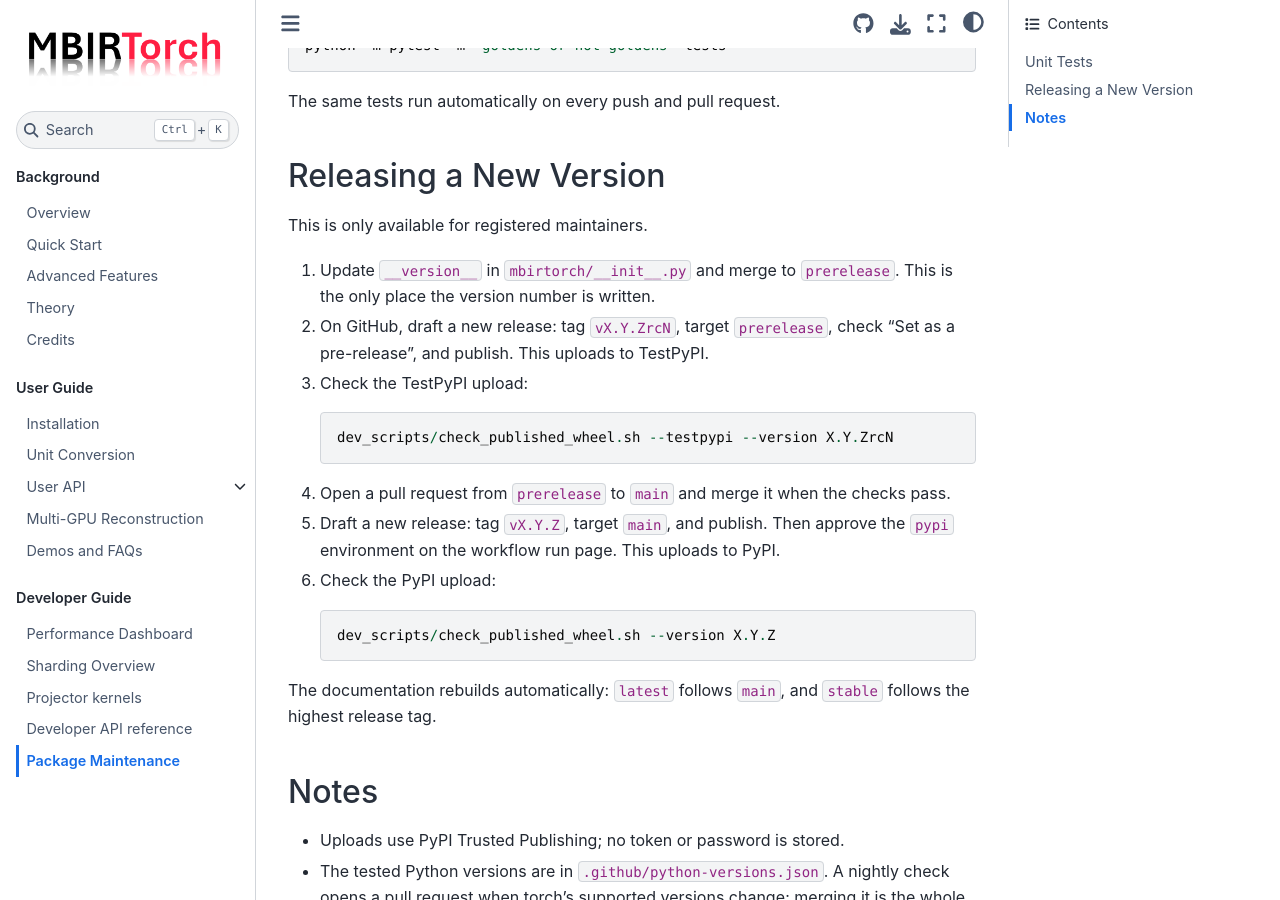
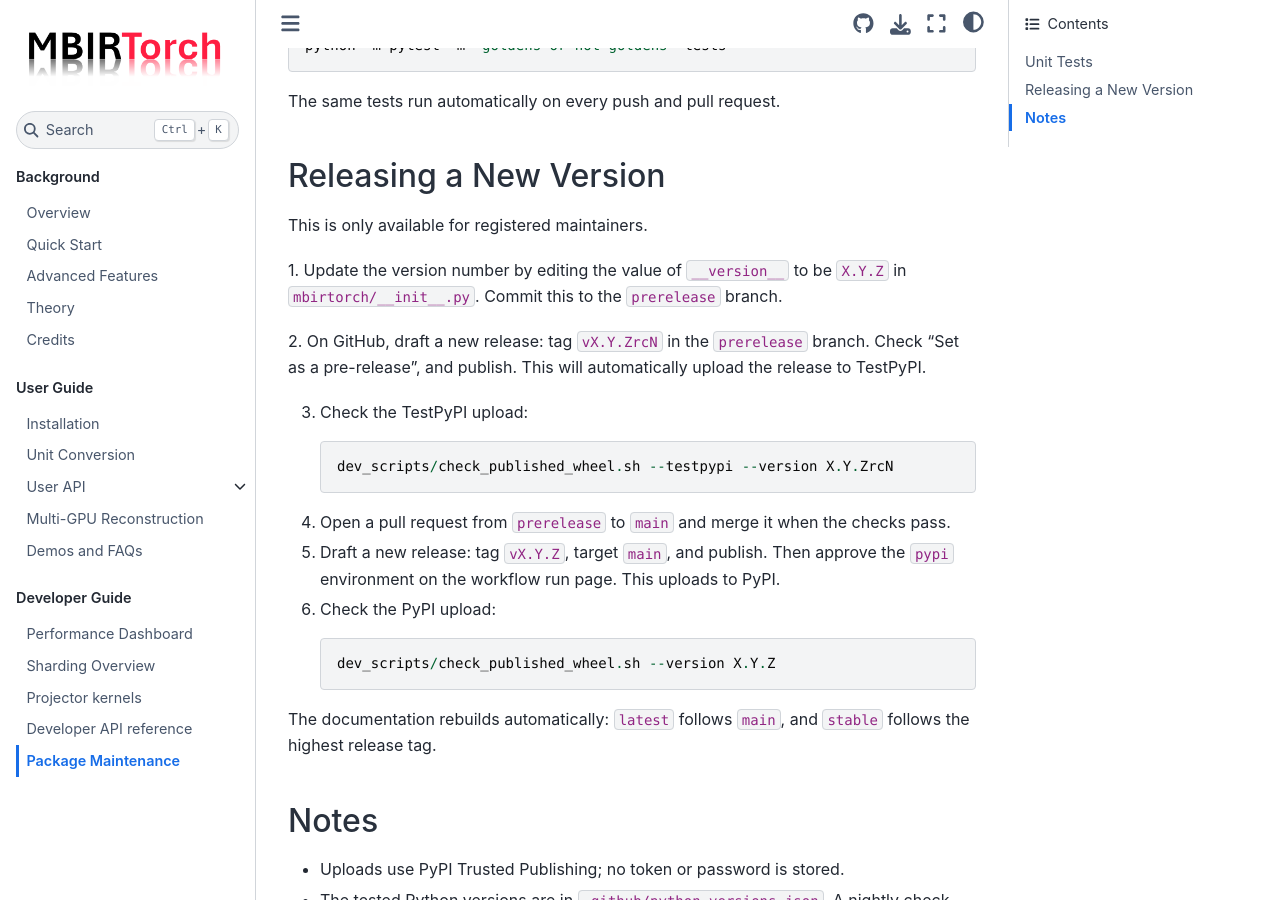
Before and after one commit to cabouman/mbirtorch, a Sphinx documentation site: the page built from docs/source/dev_maintenance.rst, in a window 1280 px wide and 900 px high, scrolled down 422 px. Built offline with Sphinx 7.4.7 and the Sphinx Book theme 1.1.4, drawn with Linux system fonts in a browser that asks for light colours.

Commit message:
Update maintenance docs

```diff
--- a/docs/source/dev_maintenance.rst
+++ b/docs/source/dev_maintenance.rst
@@ -23,11 +23,11 @@ Releasing a New Version
 
 This is only available for registered maintainers.
 
-1. Update ``__version__`` in ``mbirtorch/__init__.py`` and merge to
-   ``prerelease``.  This is the only place the version number is written.
+1. Update the version number by editing the value of ``__version__`` to be ``X.Y.Z`` in ``mbirtorch/__init__.py``.
+Commit this to the ``prerelease`` branch.
 
-2. On GitHub, draft a new release: tag ``vX.Y.ZrcN``, target ``prerelease``,
-   check "Set as a pre-release", and publish.  This uploads to TestPyPI.
+2. On GitHub, draft a new release: tag ``vX.Y.ZrcN`` in the ``prerelease`` branch.
+Check "Set as a pre-release", and publish.  This will automatically upload the release to TestPyPI.
 
 3. Check the TestPyPI upload::
 
```
